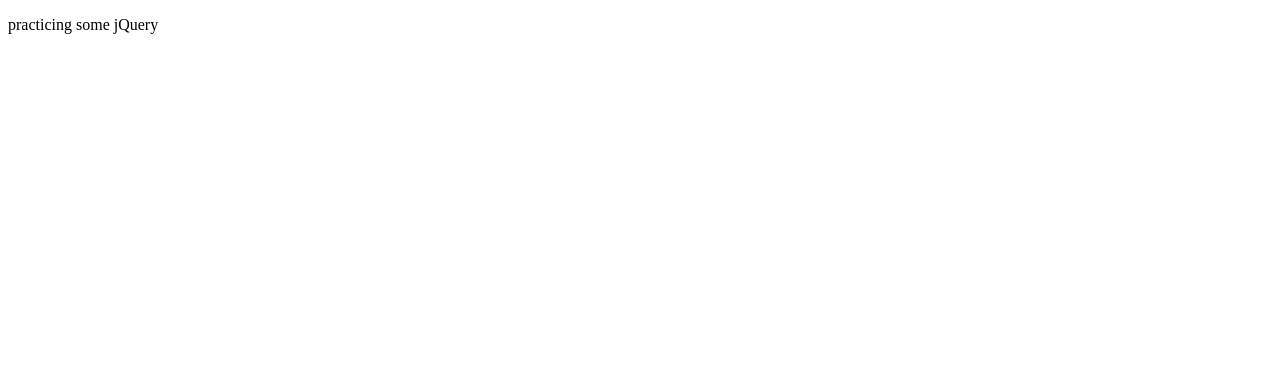
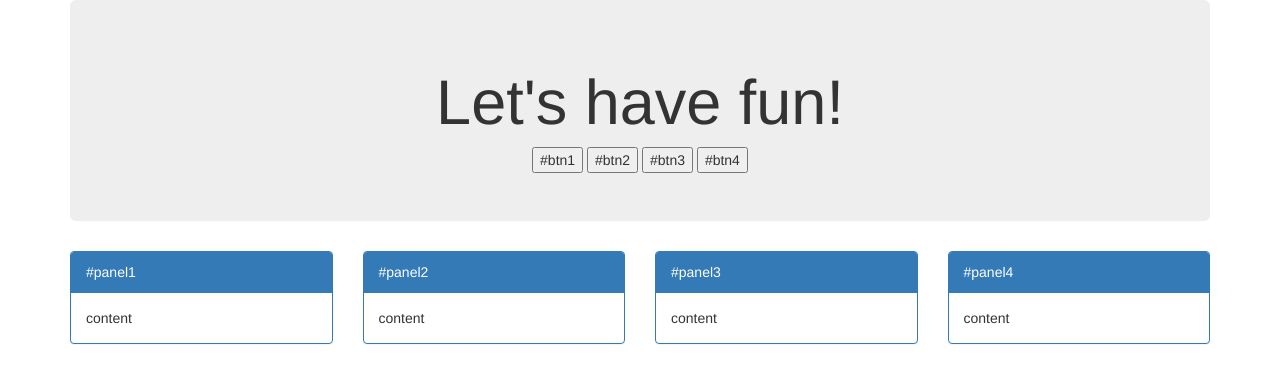
Before and after one commit to doramegyesi/jQuery_practice, a plain HTML site: page index.html in a window 1280 px wide. Drawn offline with nearby package versions, Linux system fonts and the light colour scheme.

Commit message:
basic html

```diff
--- a/index.html
+++ b/index.html
@@ -3,11 +3,50 @@
 <html lang="en">
     <head>
         <meta charset="utf-8">
-        <title>jQuery practice</title>
+        <meta name="viewport" content="width=device-width, initial-scale=1">
+        <link rel="stylesheet" href="http://maxcdn.bootstrapcdn.com/bootstrap/3.3.5/css/bootstrap.min.css">
+        <title>Dori is learning jQuery</title>
     </head>
 
     <body>
-        <p>practicing some jQuery</p>
+        <div class="container">
+            <div class="jumbotron" style="text-align:center">
+                <h1>Let's have fun!</h1>
+                <button id="btn1">#btn1</button>
+                <button id="btn2">#btn2</button>
+                <button id="btn3">#btn3</button>
+                <button id="btn4">#btn4</button>
+            </div>
+
+            <div class="row">
+                <div class="col-xs-3">
+                    <div id="panel1" class="panel panel-primary">
+                        <div class="panel-heading">#panel1</div>
+                        <div class="panel-body">content</div>
+                    </div>
+                </div>
+
+                <div class="col-xs-3">
+                    <div id="panel2" class="panel panel-primary">
+                        <div class="panel-heading">#panel2</div>
+                        <div class="panel-body">content</div>
+                    </div>
+                </div>
+
+                <div class="col-xs-3">
+                    <div id="panel3" class="panel panel-primary">
+                        <div class="panel-heading">#panel3</div>
+                        <div class="panel-body">content</div>
+                    </div>
+                </div>
+
+                <div class="col-xs-3">
+                    <div id="panel4" class="panel panel-primary">
+                        <div class="panel-heading">#panel4</div>
+                        <div class="panel-body">content</div>
+                    </div>
+                </div>
+
         <script type="text/javascript" src="/jquery/jquery-3.2.1.min.js"></script>
         <script>
             $(document).ready(function(){
```
